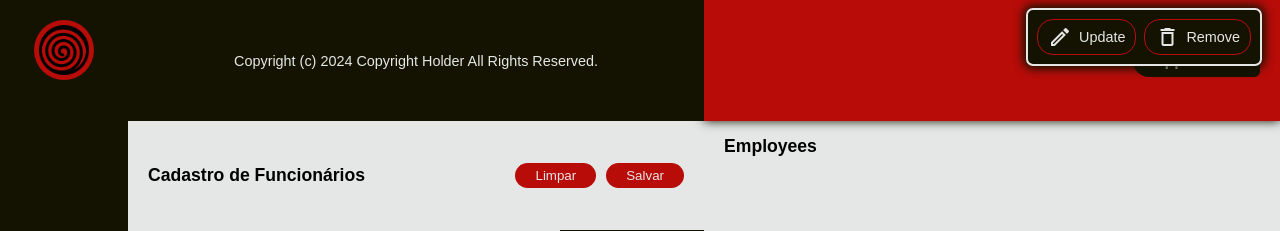
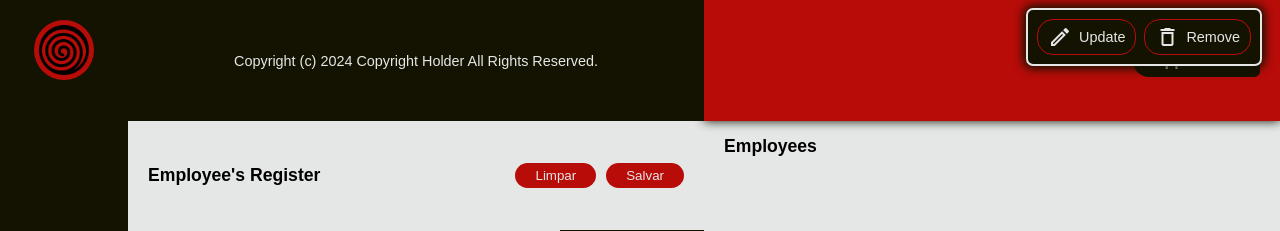
Before and after one commit to cassianocastro/webtask.com, a PHP site: page / in a window 1280 px wide. Shown: the top 231 px of the page. Run offline with PHP 8.4, Linux system fonts and the light colour scheme.

Commit message:
Defined id attribute to HTML section element and changed h2 content

```diff
--- a/view/templates/home/.components/form/index.php
+++ b/view/templates/home/.components/form/index.php
@@ -1,9 +1,9 @@
-<section>
+<section id="employee-form">
   <div>
 
     <header>
       <div>
-        <h2>Cadastro de Funcionários</h2>
+        <h2>Employee's Register</h2>
       </div>
     </header>
 
```
